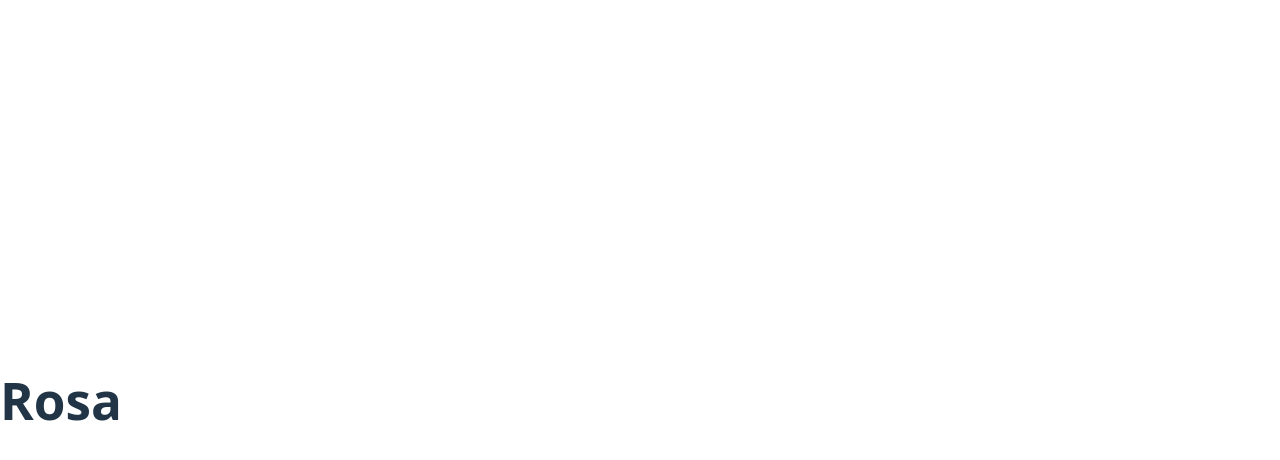
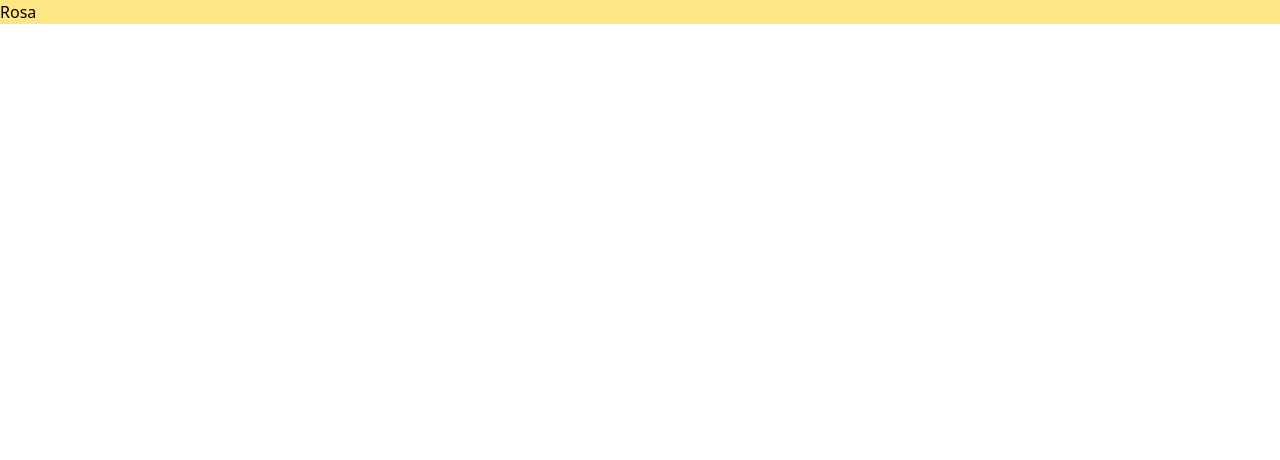
Before and after one commit to rostun/rostun.github.io, a React (Vite) app: page / in a window 1280 px wide. Shown: the top 460 px of the page. Built offline with nearby package versions, Linux system fonts and the light colour scheme.

Commit message:
add tailwind to config

```diff
--- a/index.html
+++ b/index.html
@@ -4,6 +4,7 @@
 		<meta charset="UTF-8" />
 		<link rel="icon" type="image/svg+xml" href="/vite.svg" />
 		<meta name="viewport" content="width=device-width, initial-scale=1.0" />
+		<link href="/src/index.css" rel="stylesheet" />
 		<title>rostun.github.io</title>
 	</head>
 	<body>
--- a/src/App.tsx
+++ b/src/App.tsx
@@ -1,7 +1,7 @@
 function App() {
 	return (
 		<>
-			<h1>Rosa</h1>
+			<h1 className="bg-amber-200">Rosa</h1>
 		</>
 	);
 }
--- a/src/index.css
+++ b/src/index.css
@@ -1,68 +1 @@
-:root {
-	font-family: system-ui, Avenir, Helvetica, Arial, sans-serif;
-	line-height: 1.5;
-	font-weight: 400;
-
-	color-scheme: light dark;
-	color: rgba(255, 255, 255, 0.87);
-	background-color: #242424;
-
-	font-synthesis: none;
-	text-rendering: optimizeLegibility;
-	-webkit-font-smoothing: antialiased;
-	-moz-osx-font-smoothing: grayscale;
-}
-
-a {
-	font-weight: 500;
-	color: #646cff;
-	text-decoration: inherit;
-}
-a:hover {
-	color: #535bf2;
-}
-
-body {
-	margin: 0;
-	display: flex;
-	place-items: center;
-	min-width: 320px;
-	min-height: 100vh;
-}
-
-h1 {
-	font-size: 3.2em;
-	line-height: 1.1;
-}
-
-button {
-	border-radius: 8px;
-	border: 1px solid transparent;
-	padding: 0.6em 1.2em;
-	font-size: 1em;
-	font-weight: 500;
-	font-family: inherit;
-	background-color: #1a1a1a;
-	cursor: pointer;
-	transition: border-color 0.25s;
-}
-button:hover {
-	border-color: #646cff;
-}
-button:focus,
-button:focus-visible {
-	outline: 4px auto -webkit-focus-ring-color;
-}
-
-@media (prefers-color-scheme: light) {
-	:root {
-		color: #213547;
-		background-color: #ffffff;
-	}
-	a:hover {
-		color: #747bff;
-	}
-	button {
-		background-color: #f9f9f9;
-	}
-}
+@import 'tailwindcss';
--- a/vite.config.ts
+++ b/vite.config.ts
@@ -1,7 +1,8 @@
 import { defineConfig } from 'vite';
 import react from '@vitejs/plugin-react';
+import tailwindcss from '@tailwindcss/vite';
 
 // https://vite.dev/config/
 export default defineConfig({
-	plugins: [react()],
+	plugins: [react(), tailwindcss()],
 });
```
Lines whose indentation alone changed are shown as unchanged.
